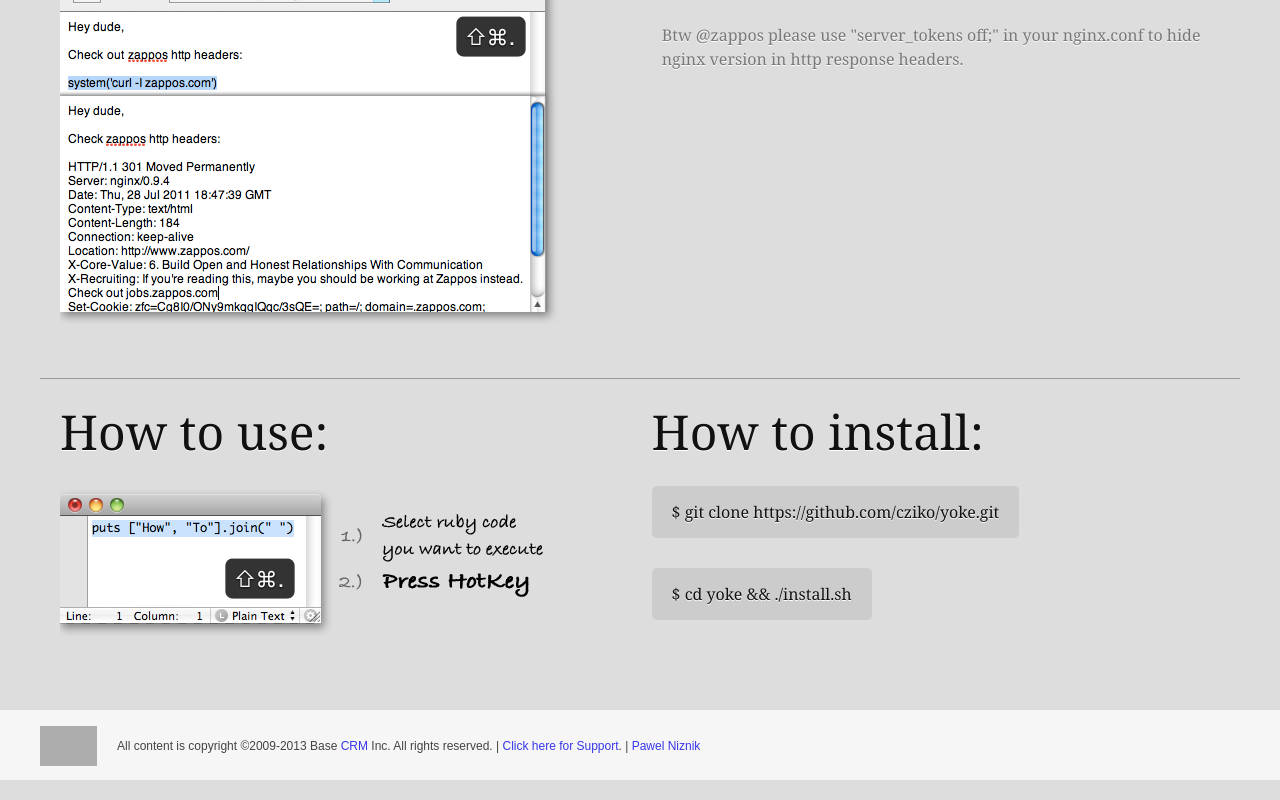
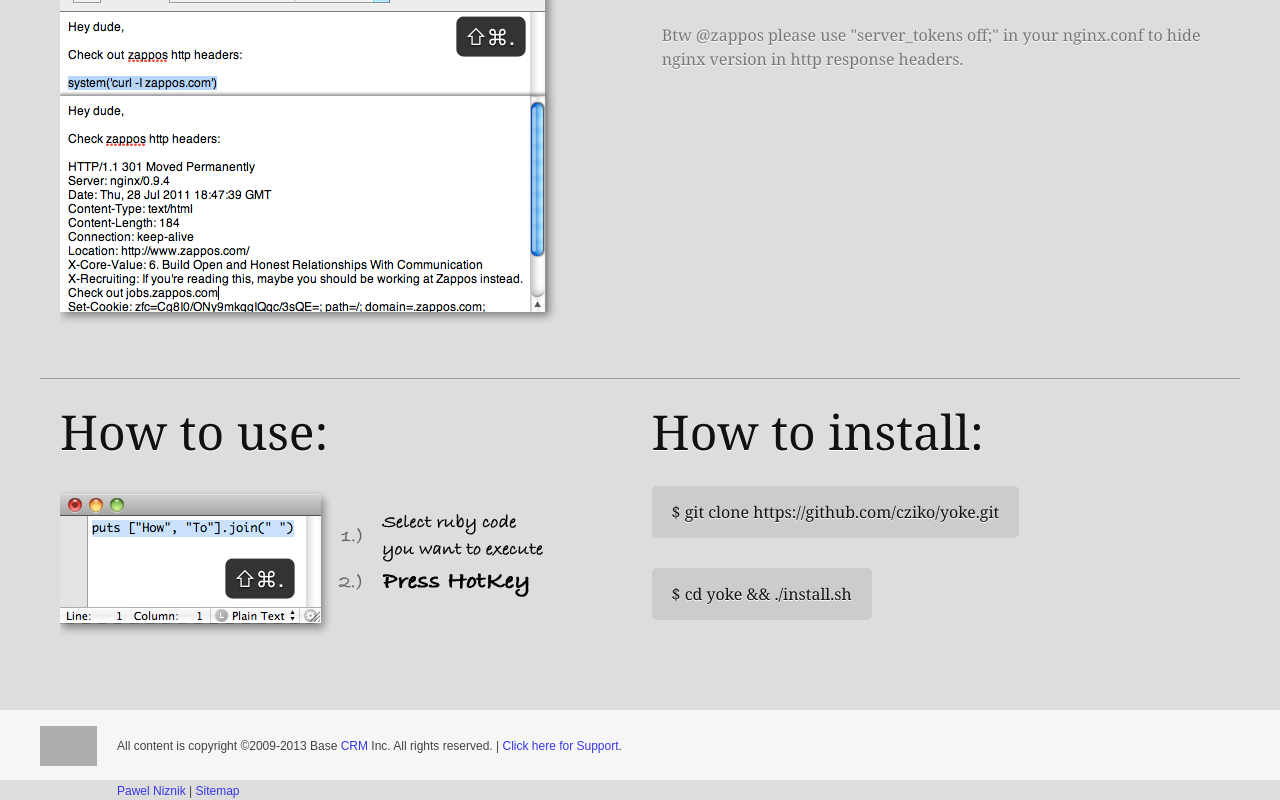
Before and after one commit to cziko/yoke, a plain HTML site: page index.html in a window 1280 px wide. Shown: the part 1626-2426 px from the top of the page. Drawn offline with nearby package versions, Linux system fonts and the light colour scheme; grey boxes are pictures that could not be loaded.

Commit message:
Update index.html

```diff
--- a/index.html
+++ b/index.html
@@ -108,7 +108,10 @@
       <img src="http://futuresimple.com/images/small-logo.png" width="57" height="40" alt="Small Logo">
     </div>
     <p>
-      All content is copyright ©2009-2013 Base <a href="https://getbase.com" alt="CRM.">CRM</a> Inc. All rights reserved. | <a href="https://github.com/cziko/yoke/issues">Click here for Support</a>. | <a href="http://about.me/niznikpawel">Pawel Niznik</a>
+      All content is copyright ©2009-2013 Base <a href="https://getbase.com" alt="CRM.">CRM</a> Inc. All rights reserved. | <a href="https://github.com/cziko/yoke/issues">Click here for Support</a>.
+    </p>
+    <p>
+      <a href="http://about.me/niznikpawel">Pawel Niznik</a> | <a href="sitemap.html">Sitemap</a>
     </p>
     <div class="clear"></div>
   </div>
```
